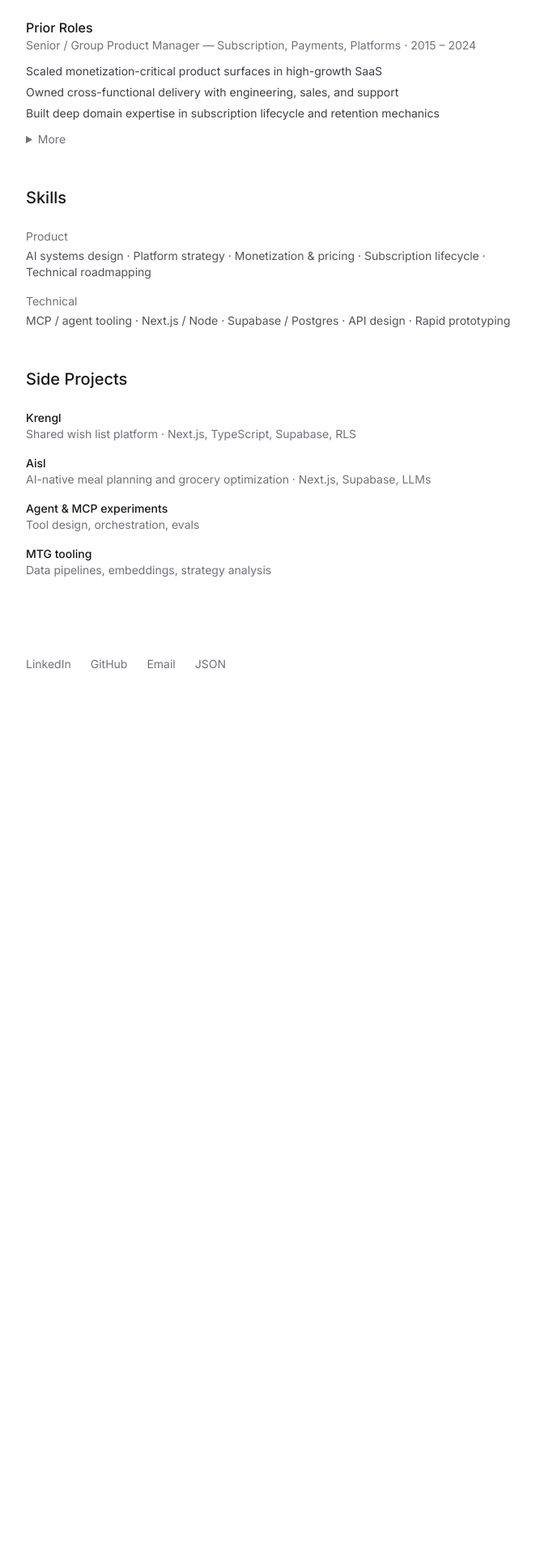
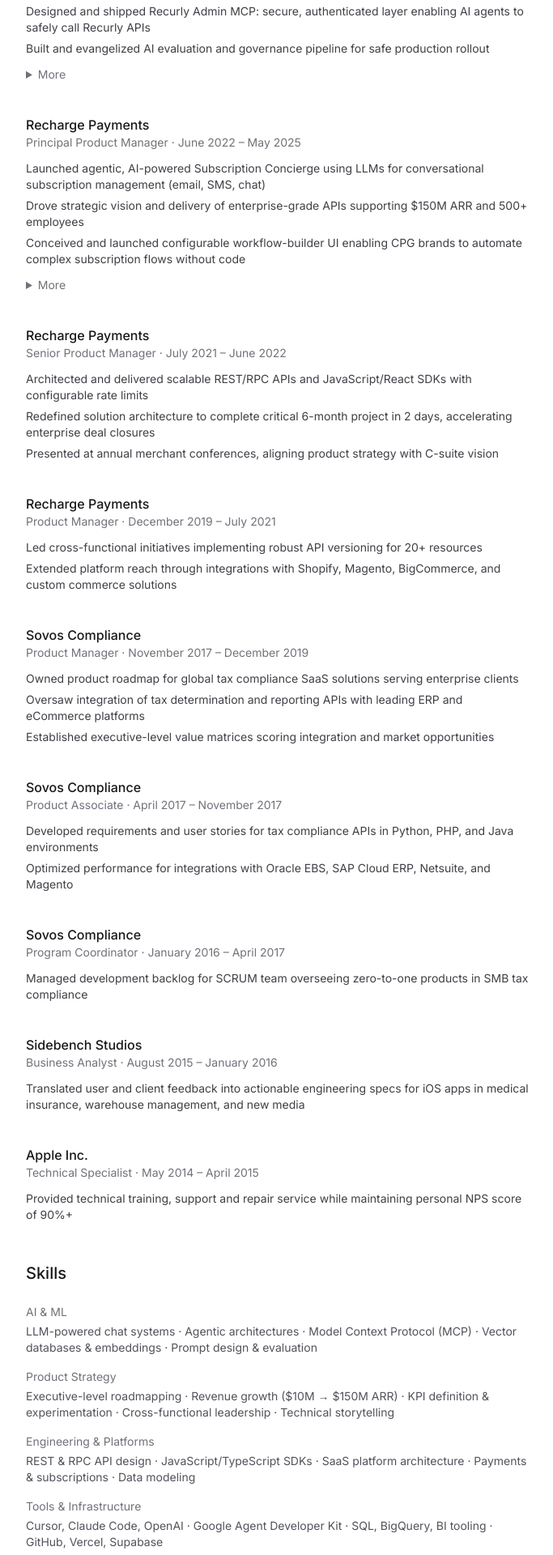
Before and after one commit to jmbluhm/professional-site, a Next.js app: page /resume in a window 1280 px wide. Shown: the part 620-2540 px from the top of the page at 81% size, without its empty margins (296-979 px from the left). Before the commit the page ends 1514 px from the top, so only its background shows below. Built offline with nearby package versions, Linux system fonts and the light colour scheme.

Commit message:
fixing inaccuracies

```diff
--- a/src/data/profile.ts
+++ b/src/data/profile.ts
@@ -52,141 +52,225 @@
 export const profile: Profile = {
   basics: {
     name: 'Jordan Bluhm',
-    label: 'Principal Product Manager — AI & Platform',
+    label: 'Principal Product Manager — AI',
     summary:
-      'Principal PM building AI-native platform and agent systems for subscription businesses. Focused on orchestration, tool design, retention workflows, and monetization in production.',
-    location: 'Denver, CO',
-    email: 'jordan@yourdomain.com', // TODO: Replace with actual email
-    url: 'https://jordanbluhm.com', // TODO: Replace with actual URL
+      'Principal-level Product Leader with 10+ years of experience building AI-native platforms, developer ecosystems, and enterprise SaaS products. Deeply technical, with a strong bias toward systems thinking, API design, and applied AI. Proven ability to translate emerging technologies (LLMs, agent frameworks, MCP, vector search) into scalable, revenue-generating products.',
+    location: 'Broomfield, CO',
+    email: 'jmbluhm@gmail.com',
+    url: 'https://jordanbluhm.com',
     profiles: [
       {
         network: 'LinkedIn',
-        username: 'your-handle', // TODO: Replace with actual handle
-        url: 'https://www.linkedin.com/in/your-handle', // TODO: Replace with actual URL
+        username: 'jordanmbluhm',
+        url: 'https://www.linkedin.com/in/jordanmbluhm/',
       },
       {
         network: 'GitHub',
-        username: 'your-handle', // TODO: Replace with actual handle
-        url: 'https://github.com/your-handle', // TODO: Replace with actual URL
+        username: 'jmbluhm',
+        url: 'https://github.com/jmbluhm',
       },
     ],
   },
   headlines: {
-    heroHeadline: 'Building AI-native products for subscription businesses',
+    heroHeadline: 'Building AI-native platforms for subscription businesses',
     heroSubhead:
-      'Principal Product Manager (AI) at Recurly. Agentic systems, retention, and monetization at scale.',
+      'Principal Product Manager (AI) at Recurly. Leading Compass, delivering agentic systems, MCP tooling, and AI-powered subscription management.',
     ctaHelper: 'Same data. Different render.',
   },
   capabilities: [
     {
-      title: 'AI Product Systems',
+      title: 'AI Systems & Platform Architecture',
       description:
-        'Agent architectures, MCP tooling, evals, and real production constraints. Not demos. Shipped systems.',
+        'LLM-based product design, agent orchestration, tool calling, vector search, and governance frameworks. Shipped systems, not demos.',
     },
     {
       title: 'Subscription & Monetization',
       description:
-        'Billing platforms, churn mechanics, pricing, lifecycle automation. Built in $10M → $100M+ ARR environments.',
+        'Scaled Recharge from $10M to $150M ARR. Billing platforms, churn mechanics, pricing, lifecycle automation at enterprise scale.',
     },
     {
-      title: 'Hands-on Prototyping',
+      title: 'Technical Product Leadership',
       description:
-        'Next.js, Supabase, APIs, MCP servers. I build to think, then scale.',
+        'Enterprise SaaS platforms, REST/RPC APIs, JavaScript SDKs. Translating architectural constraints into product strategy.',
     },
   ],
   proofBullets: [
-    'Leading AI platform strategy at Recurly',
-    'Owner of Compass AI (agent framework + product layer)',
-    'Shipped retention workflows used by real merchants',
-    'Deep experience in subscription commerce ecosystems',
+    'Leading Compass, Recurly\'s AI division — vision, architecture, and execution',
+    'Scaled Recharge platform from $10M to $150M ARR',
+    'Launched AI-powered subscription Concierge reducing churn and boosting AOV',
+    'Shipped enterprise-grade APIs and SDKs accelerating deal closures',
   ],
   nowBullets: [
-    "Designing agent boundaries that won't page SREs at 2am",
-    'Shipping retention + engagement workflows',
-    'Keeping systems legible for humans and machines',
+    'Shipping Recurly\'s merchant-facing AI assistant with Google Agent Developer Kit',
+    'Designing MCP-based secure agent architecture for AI automation',
+    'Building AI evaluation and governance pipelines for safe production rollout',
     'Tuning MTG Commander decks as a systems exercise',
   ],
   resume: {
     experience: [
       {
         company: 'Recurly',
-        title: 'Principal Product Manager, AI',
-        startDate: '2024',
+        title: 'Principal Product Manager – AI',
+        startDate: 'May 2025',
         endDate: 'Present',
         bullets: [
-          'Own AI platform strategy and roadmap (Compass)',
-          'Designed MCP-based agent architecture and tool gating',
-          'Delivered retention and engagement agent workflows to production',
-          'Partnered with data, infra, and GTM on AI monetization',
+          'Lead Compass, Recurly\'s AI division, owning vision, architecture, and execution of AI-powered subscription management tools',
+          'Launched merchant-facing AI assistant leveraging Google Agent Developer Kit for conversational access to documentation, API help, and account insights',
+          'Designed and shipped Recurly Admin MCP: secure, authenticated layer enabling AI agents to safely call Recurly APIs',
+          'Built and evangelized AI evaluation and governance pipeline for safe production rollout',
         ],
         expandedBullets: [
-          'Agent orchestration patterns, permissions, and failure modes',
-          'Eval design, quality metrics, and safe tool execution',
-          'Platform adoption across product teams and operating rhythms',
+          'Defined short, mid, and long-term AI product roadmap including dynamic dunning recommendations and anomaly-based triggers',
+          'Delivered executive presentations driving buy-in for AI investment aligned with regulatory and compliance constraints',
         ],
       },
       {
-        company: 'Prior Roles',
-        title: 'Senior / Group Product Manager — Subscription, Payments, Platforms',
-        startDate: '2015',
-        endDate: '2024',
+        company: 'Recharge Payments',
+        title: 'Principal Product Manager',
+        startDate: 'June 2022',
+        endDate: 'May 2025',
         bullets: [
-          'Scaled monetization-critical product surfaces in high-growth SaaS',
-          'Owned cross-functional delivery with engineering, sales, and support',
-          'Built deep domain expertise in subscription lifecycle and retention mechanics',
+          'Launched agentic, AI-powered Subscription Concierge using LLMs for conversational subscription management (email, SMS, chat)',
+          'Drove strategic vision and delivery of enterprise-grade APIs supporting $150M ARR and 500+ employees',
+          'Conceived and launched configurable workflow-builder UI enabling CPG brands to automate complex subscription flows without code',
         ],
         expandedBullets: [
-          'Led roadmap planning, KPI instrumentation, and launch execution',
-          'Worked across integrations, APIs, and platform reliability constraints',
+          'Increased average customer value by 66% while decreasing TCO',
+          'Served 20-person product team as technical leader and platform SME',
+        ],
+      },
+      {
+        company: 'Recharge Payments',
+        title: 'Senior Product Manager',
+        startDate: 'July 2021',
+        endDate: 'June 2022',
+        bullets: [
+          'Architected and delivered scalable REST/RPC APIs and JavaScript/React SDKs with configurable rate limits',
+          'Redefined solution architecture to complete critical 6-month project in 2 days, accelerating enterprise deal closures',
+          'Presented at annual merchant conferences, aligning product strategy with C-suite vision',
+        ],
+      },
+      {
+        company: 'Recharge Payments',
+        title: 'Product Manager',
+        startDate: 'December 2019',
+        endDate: 'July 2021',
+        bullets: [
+          'Led cross-functional initiatives implementing robust API versioning for 20+ resources',
+          'Extended platform reach through integrations with Shopify, Magento, BigCommerce, and custom commerce solutions',
+        ],
+      },
+      {
+        company: 'Sovos Compliance',
+        title: 'Product Manager',
+        startDate: 'November 2017',
+        endDate: 'December 2019',
+        bullets: [
+          'Owned product roadmap for global tax compliance SaaS solutions serving enterprise clients',
+          'Oversaw integration of tax determination and reporting APIs with leading ERP and eCommerce platforms',
+          'Established executive-level value matrices scoring integration and market opportunities',
+        ],
+      },
+      {
+        company: 'Sovos Compliance',
+        title: 'Product Associate',
+        startDate: 'April 2017',
+        endDate: 'November 2017',
+        bullets: [
+          'Developed requirements and user stories for tax compliance APIs in Python, PHP, and Java environments',
+          'Optimized performance for integrations with Oracle EBS, SAP Cloud ERP, Netsuite, and Magento',
+        ],
+      },
+      {
+        company: 'Sovos Compliance',
+        title: 'Program Coordinator',
+        startDate: 'January 2016',
+        endDate: 'April 2017',
+        bullets: [
+          'Managed development backlog for SCRUM team overseeing zero-to-one products in SMB tax compliance',
+        ],
+      },
+      {
+        company: 'Sidebench Studios',
+        title: 'Business Analyst',
+        startDate: 'August 2015',
+        endDate: 'January 2016',
+        bullets: [
+          'Translated user and client feedback into actionable engineering specs for iOS apps in medical insurance, warehouse management, and new media',
+        ],
+      },
+      {
+        company: 'Apple Inc.',
+        title: 'Technical Specialist',
+        startDate: 'May 2014',
+        endDate: 'April 2015',
+        bullets: [
+          'Provided technical training, support and repair service while maintaining personal NPS score of 90%+',
         ],
       },
     ],
     skills: [
       {
-        category: 'Product',
+        category: 'AI & ML',
         items: [
-          'AI systems design',
-          'Platform strategy',
-          'Monetization & pricing',
-          'Subscription lifecycle',
-          'Technical roadmapping',
+          'LLM-powered chat systems',
+          'Agentic architectures',
+          'Model Context Protocol (MCP)',
+          'Vector databases & embeddings',
+          'Prompt design & evaluation',
         ],
       },
       {
-        category: 'Technical',
+        category: 'Product Strategy',
         items: [
-          'MCP / agent tooling',
-          'Next.js / Node',
-          'Supabase / Postgres',
-          'API design',
-          'Rapid prototyping',
+          'Executive-level roadmapping',
+          'Revenue growth ($10M → $150M ARR)',
+          'KPI definition & experimentation',
+          'Cross-functional leadership',
+          'Technical storytelling',
+        ],
+      },
+      {
+        category: 'Engineering & Platforms',
+        items: [
+          'REST & RPC API design',
+          'JavaScript/TypeScript SDKs',
+          'SaaS platform architecture',
+          'Payments & subscriptions',
+          'Data modeling',
+        ],
+      },
+      {
+        category: 'Tools & Infrastructure',
+        items: [
+          'Cursor, Claude Code, OpenAI',
+          'Google Agent Developer Kit',
+          'SQL, BigQuery, BI tooling',
+          'GitHub, Vercel, Supabase',
         ],
       },
     ],
     sideProjects: [
       {
+        name: 'Aisl',
+        description: 'AI-powered meal planning and grocery intelligence platform. Designing LLM-driven planning workflows, structured data extraction, and cost-aware AI pipelines.',
+        stack: ['Next.js', 'Supabase', 'LLMs'],
+      },
+      {
         name: 'Krengl',
-        description: 'Shared wish list platform',
+        description: 'Shared wish-list and gift coordination platform with complex domain logic around visibility, reservations, and real-time notifications.',
         stack: ['Next.js', 'TypeScript', 'Supabase', 'RLS'],
       },
       {
-        name: 'Aisl',
-        description: 'AI-native meal planning and grocery optimization',
-        stack: ['Next.js', 'Supabase', 'LLMs'],
-      },
-      {
-        name: 'Agent & MCP experiments',
-        description: 'Tool design, orchestration, evals',
-      },
-      {
-        name: 'MTG tooling',
-        description: 'Data pipelines, embeddings, strategy analysis',
+        name: 'CmdrGPT',
+        description: 'AI-powered domain assistant for Magic: The Gathering rules and card intelligence. Built RAG system with continuous data ingestion, embedding pipelines, and vector search.',
+        stack: ['RAG', 'Vector Search', 'Agent Orchestration', 'Tool Calling'],
       },
     ],
   },
   contact: {
     headline: 'Reach me',
     openTo:
-      'Open to: AI/ML product roles, advisory, and interesting platform problems.',
+      'Open to: AI/ML product leadership roles, advisory, and interesting platform problems. Remote-open.',
   },
 }
```
Also changed, not shown: 1 other file (tests, documents, lock files or other folders).
